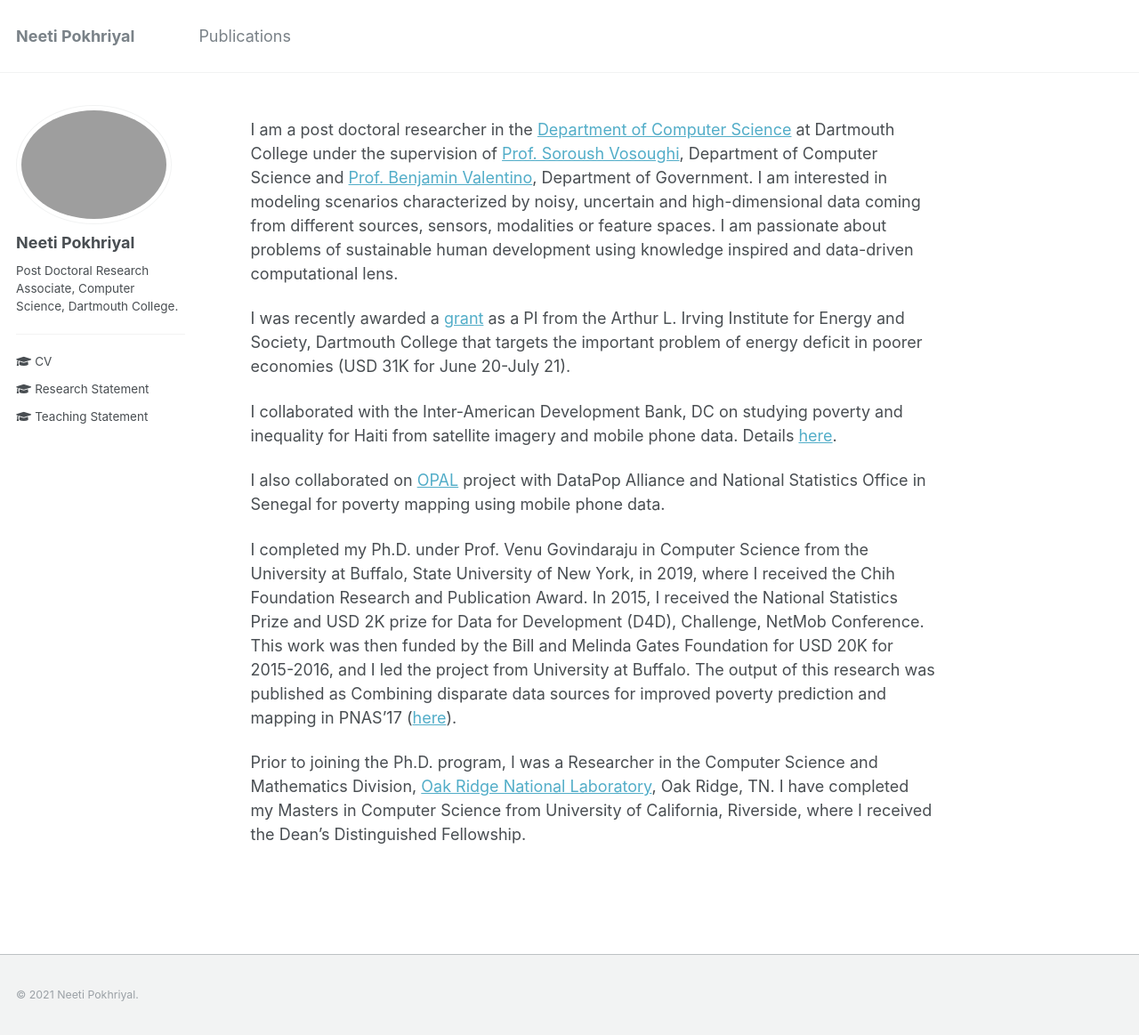
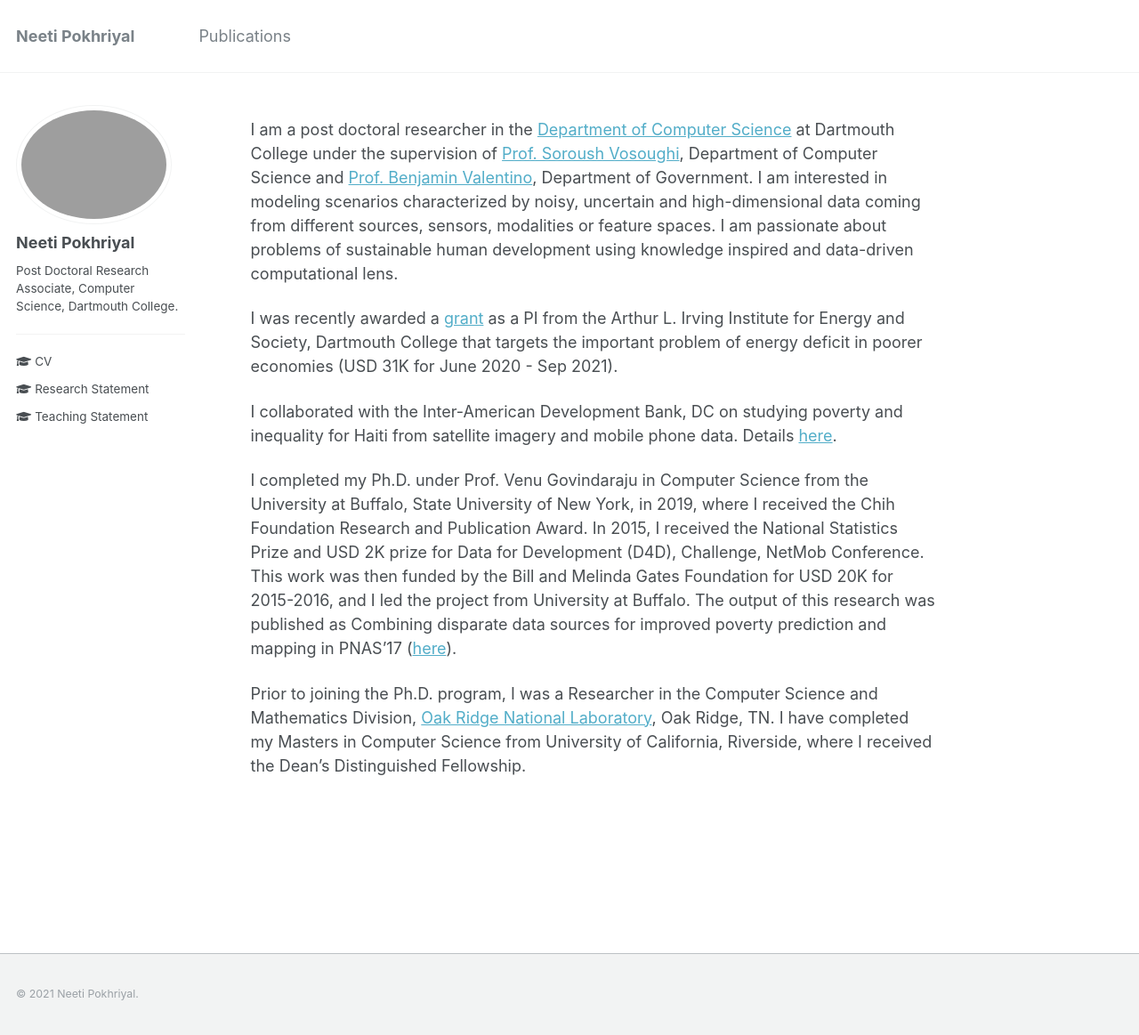
Before and after one commit to neetip/neetip.github.io, a Jekyll site: the page built from _pages/about.md, in a window 1280 px wide and 1163 px high. Shown: the whole window at 89% size. Built offline with Jekyll 4.4.1, drawn with Linux system fonts in a browser that asks for light colours.

Commit message:
Update about.md

```diff
--- a/_pages/about.md
+++ b/_pages/about.md
@@ -9,11 +9,9 @@ redirect_from:
 ---
 I am a post doctoral researcher in the <a href="https://www.cs.dartmouth.edu">Department of Computer Science</a> at Dartmouth College under the supervision of <a href="https://web.cs.dartmouth.edu/people/soroush-vosoughi">Prof. Soroush Vosoughi</a>, Department of Computer Science and <a href="https://sites.dartmouth.edu/valentino">Prof. Benjamin Valentino</a>, Department of Government.  I am interested in modeling scenarios characterized by noisy, uncertain and high-dimensional data coming from different sources, sensors, modalities or feature spaces. I am passionate about problems of sustainable human development using knowledge inspired and data-driven computational lens.
 
-I was recently awarded a <a href="https://irving.dartmouth.edu/research/funding-faculty/funded-projects/mapping-country-wide-energy-access-majority-worldgrant">grant</a> as a PI from the Arthur L. Irving Institute for Energy and Society, Dartmouth College that targets the important problem of energy deficit in poorer economies (USD 31K for June 20-July 21).
+I was recently awarded a <a href="https://irving.dartmouth.edu/research/funding-faculty/funded-projects/mapping-country-wide-energy-access-majority-worldgrant">grant</a> as a PI from the Arthur L. Irving Institute for Energy and Society, Dartmouth College that targets the important problem of energy deficit in poorer economies (USD 31K for June 2020 - Sep 2021).
 
 I collaborated with the Inter-American Development Bank, DC on studying poverty and inequality for Haiti from satellite imagery and mobile phone data. Details <a href="https://publications.iadb.org/en/estimating-and-forecasting-income-poverty-and-inequality-in-haiti-using-satellite-imagery-and-mobile-phone-data">here</a>.
-
-I also collaborated on <a href="https://datapopalliance.org/transform/opal/">OPAL</a> project with DataPop Alliance and National Statistics Office in Senegal for poverty mapping using mobile phone data.
 
 I completed my Ph.D. under Prof. Venu Govindaraju in Computer Science from the University at Buffalo, State University of New York, in 2019, where I received the Chih Foundation Research and Publication Award. In 2015, I received the National Statistics Prize and USD 2K prize for Data for Development (D4D), Challenge, NetMob Conference. This work was then funded by the Bill and Melinda Gates Foundation for USD 20K for 2015-2016, and I led the project from University at Buffalo. The output of this research was published as Combining disparate data sources for improved poverty prediction and mapping in PNAS'17 (<a href="https://www.pnas.org/content/114/46/E9783">here</a>).
 
```
